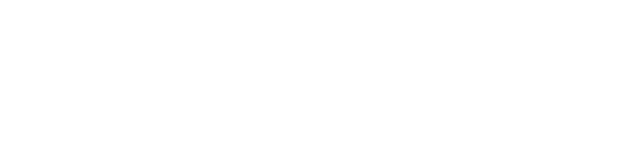
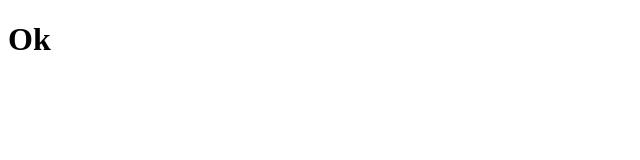
Before and after one commit to Tiavina-irintsoa/testgit, a plain HTML site: page index.html in a window 1280 px wide. Shown: the full height of the page, 0-640 px from the left. Drawn offline with Linux system fonts and the light colour scheme.

Commit message:
essaicommit

```diff
--- a/index.html
+++ b/index.html
@@ -7,6 +7,8 @@
     <title>Document</title>
 </head>
 <body>
-
+    <h1>
+        Ok
+    </h1>
 </body>
 </html>
```
